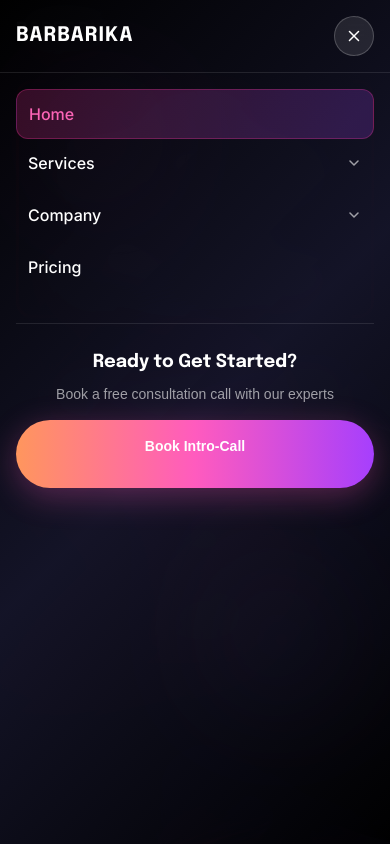
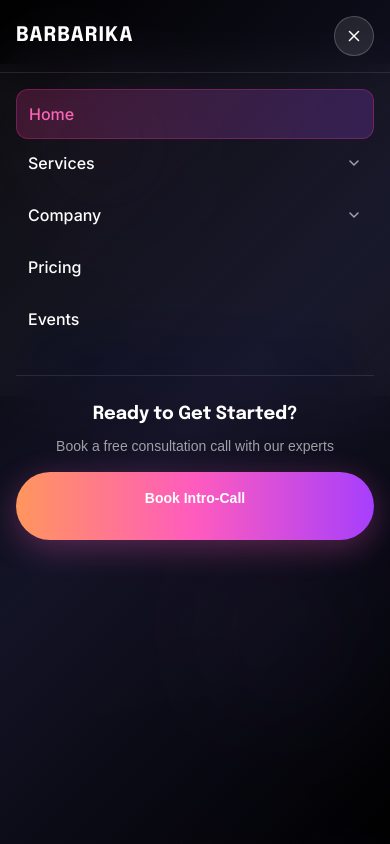
Before and after one commit to xbarbarika/Barbarika, a Next.js app: page / in a window 390 px wide. Both pictures are taken after a click on the button "Open menu". Shown: the top 844 px of the page. Built offline with nearby package versions, Linux system fonts and the light colour scheme; a web font is replaced by a local one.

Commit message:
mobile navbar uppdate and events page responsiveness added

```diff
--- a/src/components/MenuModal.tsx
+++ b/src/components/MenuModal.tsx
@@ -217,6 +217,19 @@ const MenuModal: React.FC<MenuModalProps> = ({ isOpen, onClose }) => {
                 Pricing
               </span>
             </button>
+
+            {/* Events Link */}
+            <Link href="/events" onClick={handleClose}>
+              <div className={`group flex items-center justify-between p-3 sm:p-4 rounded-xl transition-all duration-200 ${
+                pathname === '/events' ? 'bg-gradient-to-r from-pink-500/20 to-purple-500/20 border border-pink-500/30' : 'hover:bg-white/5'
+              }`}>
+                <span className={`text-base sm:text-lg font-medium transition-colors ${
+                  pathname === '/events' ? 'text-pink-400' : 'text-white group-hover:text-pink-400'
+                }`} style={{ fontFamily: 'Inter, sans-serif' }}>
+                  Events
+                </span>
+              </div>
+            </Link>
           </nav>
 
           {/* CTA Section - Always visible at bottom */}
--- a/src/components/Navbar.tsx
+++ b/src/components/Navbar.tsx
@@ -27,6 +27,28 @@ const companyDropdown = [
 ];
 
 const Navbar: React.FC<NavbarProps> = ({ onMenuClick }) => {
+  const [isMobileMenuOpen, setIsMobileMenuOpen] = useState(false);
+  const mobileMenuRef = useRef<HTMLDivElement>(null);
+
+  // Toggle mobile menu
+  const toggleMobileMenu = () => {
+    setIsMobileMenuOpen(!isMobileMenuOpen);
+    if (onMenuClick) onMenuClick();
+  };
+
+  // Close mobile menu when clicking outside
+  useEffect(() => {
+    const handleClickOutside = (event: MouseEvent) => {
+      if (mobileMenuRef.current && !mobileMenuRef.current.contains(event.target as Node)) {
+        setIsMobileMenuOpen(false);
+      }
+    };
+
+    document.addEventListener('mousedown', handleClickOutside);
+    return () => {
+      document.removeEventListener('mousedown', handleClickOutside);
+    };
+  }, []);
   const pathname = usePathname();
   const [companyOpen, setCompanyOpen] = useState(false);
   const [servicesOpen, setServicesOpen] = useState(false);
@@ -84,7 +106,12 @@ const Navbar: React.FC<NavbarProps> = ({ onMenuClick }) => {
     }, 100);
   };
 
+  useEffect(() => {
+    setIsMobileMenuOpen(false);
+  }, [pathname]);
+
   return (
+    <div className="relative">
       <nav className={`w-full flex items-center justify-between px-4 sm:px-6 lg:px-16 py-3 sm:py-4 font-medium text-sm fixed top-0 left-0 z-50 backdrop-blur-sm transition-all duration-300 ${
         isBlogDetailPage
           ? 'bg-white/95 text-gray-900 shadow-sm border-b border-gray-200'
@@ -261,16 +288,149 @@ const Navbar: React.FC<NavbarProps> = ({ onMenuClick }) => {
 
           {/* Mobile & Tablet Menu Button - VISIBLE ON TABLET */}
           <button
-          onClick={onMenuClick}
+            onClick={toggleMobileMenu}
             className={`lg:hidden p-2 transition-colors ${isBlogDetailPage ? 'text-gray-900 hover:text-blue-600' : 'text-white hover:text-pink-400'}`}
-          aria-label="Open menu"
+            aria-label={isMobileMenuOpen ? 'Close menu' : 'Open menu'}
           >
-          <svg width="20" height="20" viewBox="0 0 24 24" fill="none" xmlns="http://www.w3.org/2000/svg">
+            {isMobileMenuOpen ? (
+              <svg width="24" height="24" viewBox="0 0 24 24" fill="none" xmlns="http://www.w3.org/2000/svg">
+                <path d="M18 6L6 18M6 6L18 18" stroke="currentColor" strokeWidth="2" strokeLinecap="round" strokeLinejoin="round"/>
+              </svg>
+            ) : (
+              <svg width="24" height="24" viewBox="0 0 24 24" fill="none" xmlns="http://www.w3.org/2000/svg">
                 <path d="M3 12H21M3 6H21M3 18H21" stroke="currentColor" strokeWidth="2" strokeLinecap="round" strokeLinejoin="round"/>
               </svg>
+            )}
           </button>
         </div>
+
+        {/* Mobile Menu */}
+        <div
+          ref={mobileMenuRef}
+          className={`lg:hidden fixed top-16 left-0 right-0 bg-white shadow-lg transform transition-all duration-300 ease-in-out z-40 ${
+            isMobileMenuOpen ? 'translate-y-0 opacity-100' : '-translate-y-full opacity-0 pointer-events-none'
+          }`}
+        >
+          <div className="px-4 py-2 space-y-1">
+            {/* Services Dropdown */}
+            <div className="border-b border-gray-100">
+              <button
+                onClick={() => setServicesOpen(!servicesOpen)}
+                className="w-full flex items-center justify-between px-4 py-3 text-left text-gray-900 hover:bg-gray-50 rounded-md"
+              >
+                <span className="font-medium">Services</span>
+                <svg
+                  className={`h-5 w-5 transition-transform duration-200 ${servicesOpen ? 'rotate-180' : ''}`}
+                  xmlns="http://www.w3.org/2000/svg"
+                  viewBox="0 0 20 20"
+                  fill="currentColor"
+                  aria-hidden="true"
+                >
+                  <path fillRule="evenodd" d="M5.23 7.21a.75.75 0 011.06.02L10 11.168l3.71-3.938a.75.75 0 111.08 1.04l-4.25 4.5a.75.75 0 01-1.08 0l-4.25-4.5a.75.75 0 01.02-1.06z" clipRule="evenodd" />
+                </svg>
+              </button>
+              {servicesOpen && (
+                <div className="px-4 py-2 space-y-1 bg-gray-50">
+                  <Link href="/marketing" className="block px-4 py-2 text-gray-700 hover:bg-gray-100 rounded-md">
+                    <div className="flex items-center justify-between">
+                      <span>Marketing</span>
+                      <span className="text-xs text-pink-500">Featured</span>
+                    </div>
+                  </Link>
+                  <Link href="/services-file/blockchain" className="block px-4 py-2 text-gray-700 hover:bg-gray-100 rounded-md">
+                    Blockchain
+                  </Link>
+                  <Link href="/services-file/web3-and-mobile" className="block px-4 py-2 text-gray-700 hover:bg-gray-100 rounded-md">
+                    Web3 & Mobile
+                  </Link>
+                  <Link href="/services-file/genai" className="block px-4 py-2 text-gray-700 hover:bg-gray-100 rounded-md">
+                    AI
+                  </Link>
+                </div>
+              )}
+            </div>
+
+            {/* Company Dropdown */}
+            <div className="border-b border-gray-100">
+              <button
+                onClick={() => setCompanyOpen(!companyOpen)}
+                className="w-full flex items-center justify-between px-4 py-3 text-left text-gray-900 hover:bg-gray-50 rounded-md"
+              >
+                <span className="font-medium">Company</span>
+                <svg
+                  className={`h-5 w-5 transition-transform duration-200 ${companyOpen ? 'rotate-180' : ''}`}
+                  xmlns="http://www.w3.org/2000/svg"
+                  viewBox="0 0 20 20"
+                  fill="currentColor"
+                  aria-hidden="true"
+                >
+                  <path fillRule="evenodd" d="M5.23 7.21a.75.75 0 011.06.02L10 11.168l3.71-3.938a.75.75 0 111.08 1.04l-4.25 4.5a.75.75 0 01-1.08 0l-4.25-4.5a.75.75 0 01.02-1.06z" clipRule="evenodd" />
+                </svg>
+              </button>
+              {companyOpen && (
+                <div className="px-4 py-2 space-y-1 bg-gray-50">
+                  {companyDropdown.map((item) => (
+                    <Link
+                      key={item.href}
+                      href={item.href}
+                      className="block px-4 py-2 text-gray-700 hover:bg-gray-100 rounded-md"
+                    >
+                      {item.label}
+                    </Link>
+                  ))}
+                </div>
+              )}
+            </div>
+
+            {/* Pricing */}
+            <div className="border-b border-gray-100">
+              <Link
+                href="/#pricing"
+                className="block px-4 py-3 text-gray-900 hover:bg-gray-50 rounded-md font-medium"
+                onClick={() => setIsMobileMenuOpen(false)}
+              >
+                Pricing
+              </Link>
+            </div>
+
+            {/* Events */}
+            <div className="border-b border-gray-100">
+              <Link
+                href="/events"
+                className="block px-4 py-3 text-gray-900 hover:bg-gray-50 rounded-md font-medium"
+                onClick={() => setIsMobileMenuOpen(false)}
+              >
+                Events
+              </Link>
+            </div>
+
+            {/* Social Icons */}
+            <div className="px-4 py-4 flex items-center justify-center space-x-6">
+              <Link href="https://www.instagram.com/barbarika_xyz/" target="_blank" rel="noopener noreferrer" className="text-gray-500 hover:text-pink-500">
+                <FaInstagram className="h-6 w-6" />
+              </Link>
+              <Link href="https://t.me/+FBj81VSgbiA2N2Zl" target="_blank" rel="noopener noreferrer" className="text-gray-500 hover:text-blue-500">
+                <FaTelegram className="h-6 w-6" />
+              </Link>
+              <Link href="https://x.com/Barbarika192079" target="_blank" rel="noopener noreferrer" className="text-gray-500 hover:text-gray-900">
+                <FaXTwitter className="h-6 w-6" />
+              </Link>
+            </div>
+
+            {/* Book Demo Button */}
+            <div className="px-4 py-2">
+              <Link
+                href="/book-demo"
+                className="w-full flex items-center justify-center px-6 py-3 rounded-full bg-blue-600 text-white font-medium hover:bg-blue-700 transition-colors duration-200"
+                onClick={() => setIsMobileMenuOpen(false)}
+              >
+                Book Intro-Call
+              </Link>
+            </div>
+          </div>
+        </div>
       </nav>
+    </div>
   );
 };
 
```
Lines whose indentation alone changed are shown as unchanged.
